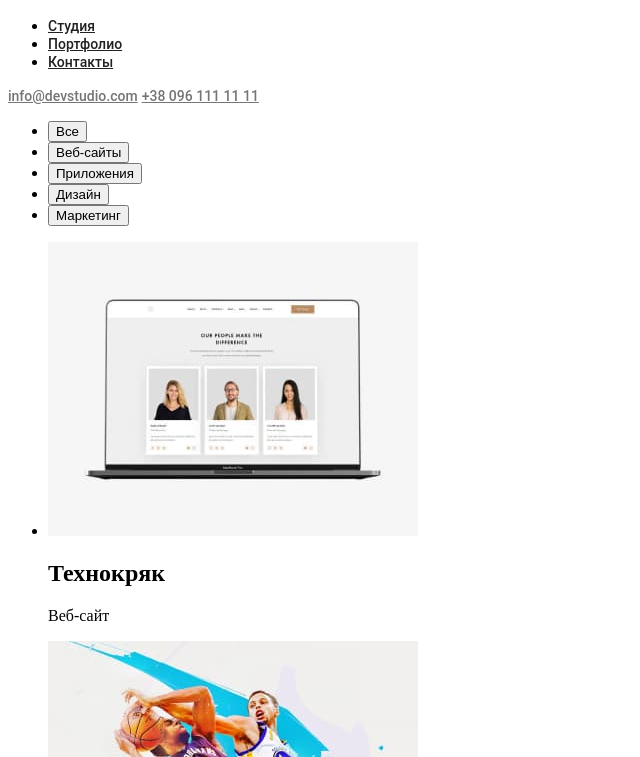
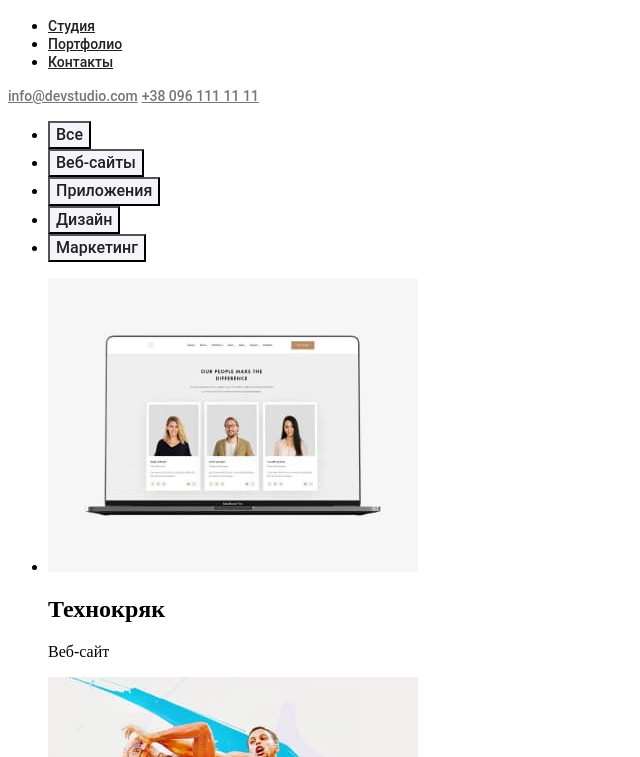
Before and after one commit to Suglex-Oleksii/goit-markup-hw-02, a plain HTML site: page portfolio.html in a window 1280 px wide. Shown: the part 43-800 px from the top of the page, without its empty margins (0-640 px from the left). Drawn offline with Linux system fonts and the light colour scheme.

Commit message:
Update portfolio.html

```diff
--- a/portfolio.html
+++ b/portfolio.html
@@ -23,21 +23,21 @@
 <!-- Unique page content -->
 <main>
 <section>
-<ul>
+<ul class="row">
 <li>
-<button type="button">Все</button>
+<button type="button" class="button">Все</button>
 </li>
 <li>
-<button type="button">Веб-сайты</button>
+<button type="button" class="button">Веб-сайты</button>
 </li>
 <li>
-<button type="button">Приложения</button>
+<button type="button" class="button">Приложения</button>
 </li>
 <li>
-<button type="button">Дизайн</button>
+<button type="button" class="button">Дизайн</button>
 </li>
 <li>
-<button type="button">Маркетинг</button>
+<button type="button" class="button">Маркетинг</button>
 </li>
 </section>
 <section>
```
